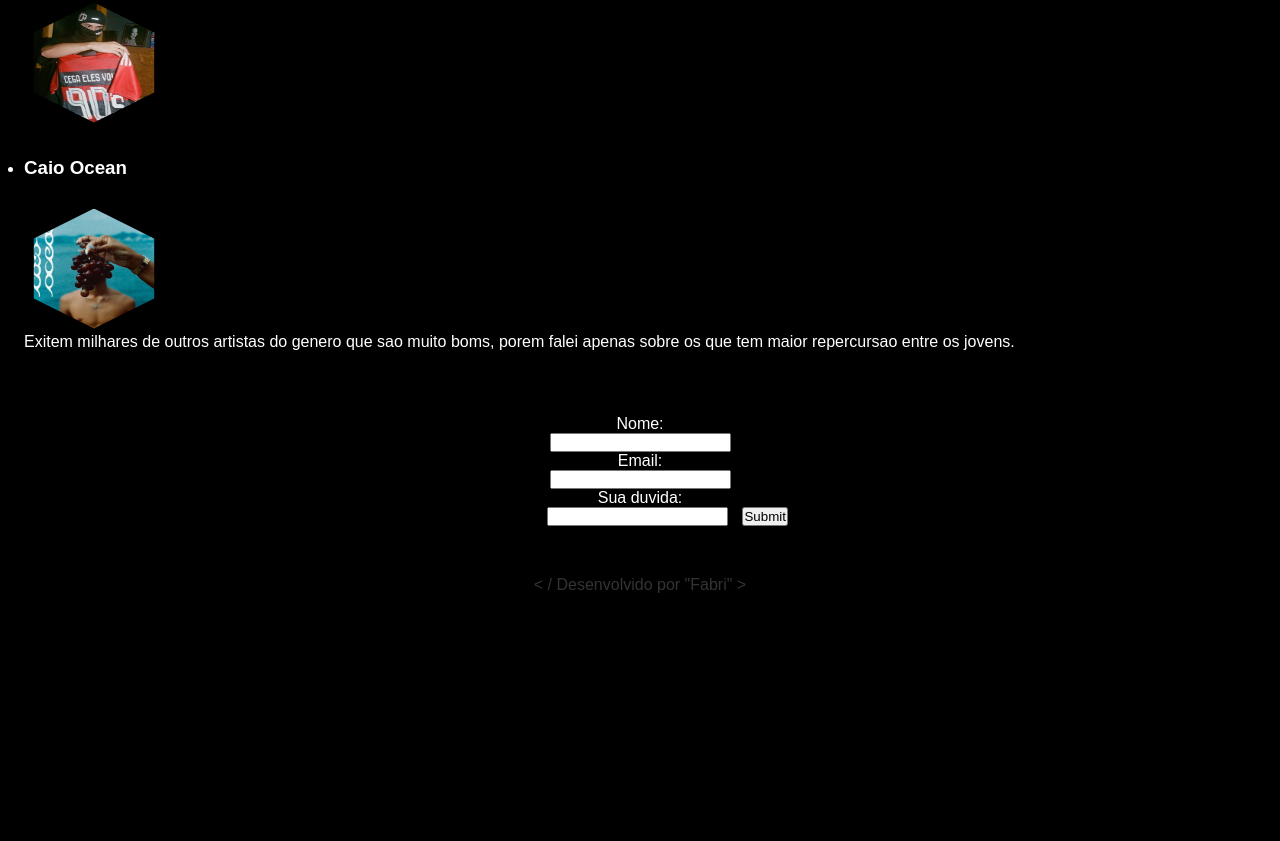
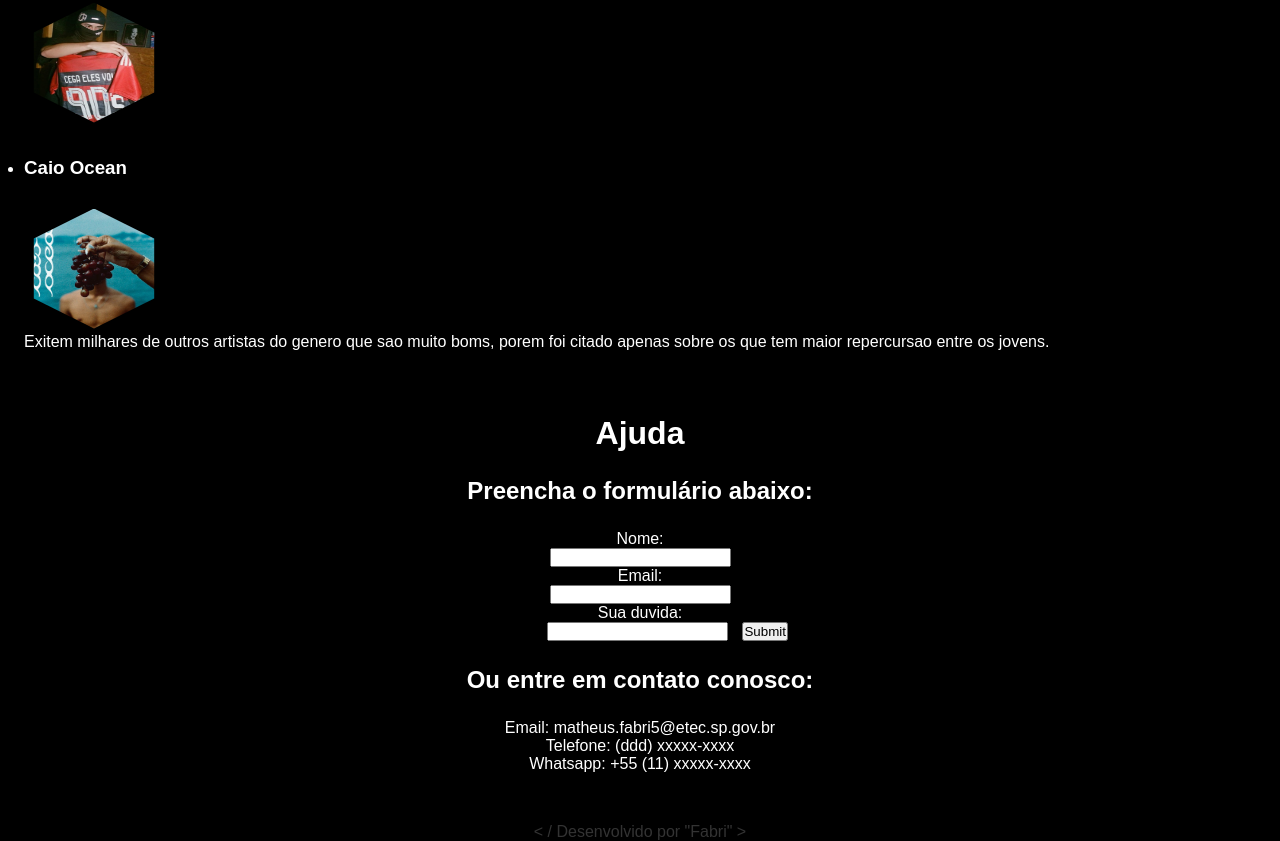
Before and after one commit to mhfabri/projeto_iw, a plain HTML site: page index.html in a window 1280 px wide. Shown: the part 2871-3712 px from the top of the page. Before the commit the page ends 3465 px from the top, so only its background shows below. Drawn offline with Linux system fonts and the light colour scheme.

Commit message:
reorganizaçao do codigo

```diff
--- a/css/style.css
+++ b/css/style.css
@@ -89,7 +89,13 @@ header .container{
 
 }
 
+.helptitle{
+    padding: 0 0 25px 0;
+}
 
+.formulario{
+    padding: 0 0 25px 0;
+}
 
 
 @media (max-width: 946px){
--- a/index.html
+++ b/index.html
@@ -138,7 +138,7 @@
                 <img id="artistic" src="img/sonotws.png" alt="foto SonoTWS">
                 <li><h3 id="nomes">Caio Ocean</h3></li>
                 <img id="artistic" src="img/caioocean.png" alt="foto Caio Ocean">
-            <p>Exitem milhares de outros artistas do genero que sao muito boms, porem falei apenas sobre os que tem maior repercursao entre os jovens.</p>
+            <p>Exitem milhares de outros artistas do genero que sao muito boms, porem foi citado apenas sobre os que tem maior repercursao entre os jovens.</p>
 
         </section>
 
@@ -148,8 +148,9 @@
     </main>
 
     <div class="ajuda">
-
-        <form>
+        <h1 class="helptitle">Ajuda</h1>
+        <h2 class="helptitle">Preencha o formulário abaixo:</h2>
+        <form class="formulario">
             <label for="nome">Nome:</label>
             <input type="text" id="nome" name="nome">
             <label for="email">Email:</label>
@@ -158,6 +159,19 @@
             <input type="text" id="questao" name="questao">
             <input type="submit" id="enviar">
         </form>
+        <h2 class="helptitle">Ou entre em contato conosco:</h2>
+        <ul>
+            <li>
+                Email: matheus.fabri5@etec.sp.gov.br
+            </li>
+            <li>
+                Telefone: (ddd) xxxxx-xxxx
+            </li>
+            <li>
+                Whatsapp: +55 (11) xxxxx-xxxx
+            </li>
+        </ul>
+
     </div>
 
 
```
